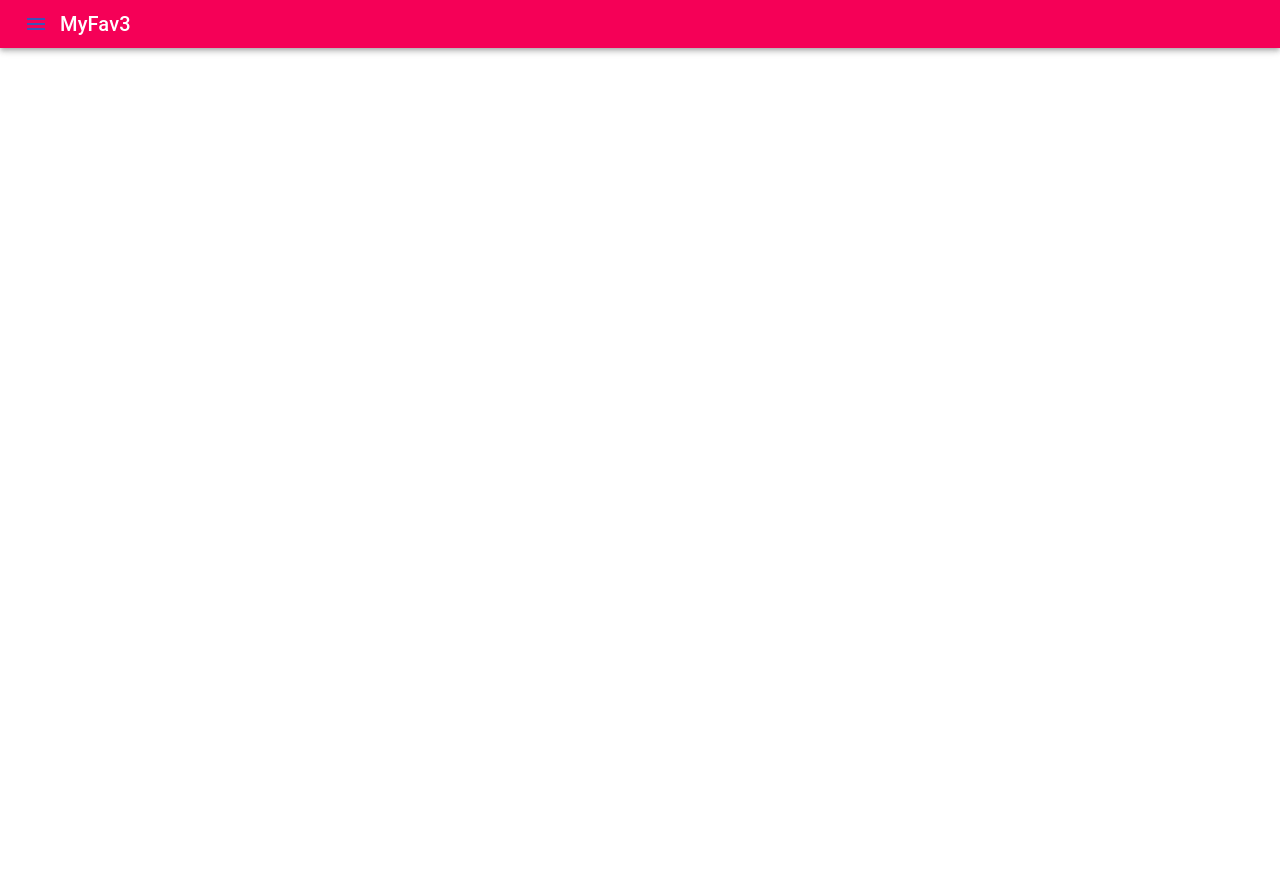
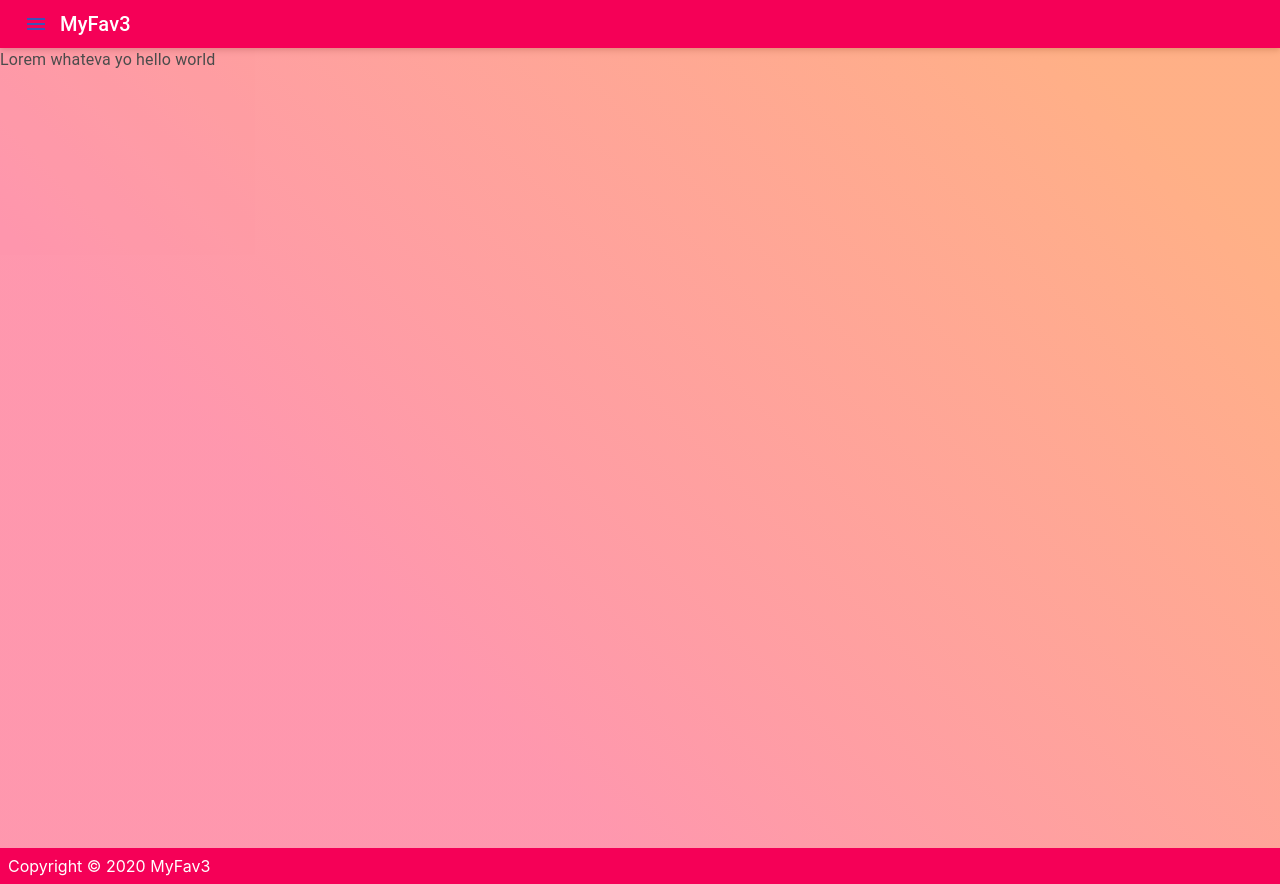
Before and after one commit to KostisPoly/myFav3, a React (Create React App) app in the folder client/: page / in a window 1280 px wide. Before the commit the page ends 800 px from the top, so only its background shows below. Built offline with nearby package versions, Linux system fonts and the light colour scheme.

Commit message:
Footer and landing components

```diff
--- a/client/src/App.js
+++ b/client/src/App.js
@@ -1,11 +1,17 @@
 import React from 'react';
 import './App.css';
 import NavBar from './Components/NavBar';
+import Footer from './Components/Footer';
+import Landing from './Components/Landing';
 
 function App() {
   return (
-    <NavBar />
-  );
+    <div>
+      <NavBar />
+      <Landing />
+      <Footer />
+    </div>
+    );
 }
 
 export default App;
--- /dev/null
+++ b/client/src/Components/Footer.js
@@ -0,0 +1,16 @@
+import React, { Component } from 'react'
+import Box from '@material-ui/core/Box';
+
+class Footer extends Component {
+    render() {
+        return (
+            <div style={{ width: '100%' }}>
+                <Box display="flex" p={1} bgcolor="secondary.main" color="secondary.contrastText">
+                    Copyright &copy; {new Date().getFullYear()} MyFav3
+                </Box>
+            </div>
+        )
+    }
+}
+
+export default Footer;
--- /dev/null
+++ b/client/src/Components/Landing.js
@@ -0,0 +1,22 @@
+import React, { Component } from 'react'
+import Container from '@material-ui/core/Container';
+import Typography from '@material-ui/core/Typography';
+
+class Landing extends Component {
+    render() {
+        return (
+            <div>
+                <Container disableGutters minWidth={1}>
+                    <Typography
+                    style={{ background: 'linear-gradient(45deg, #FE6B8B 30%, #FF8E53 90%)',
+                    height: '100vh',
+                    opacity: '0.7'}}>
+                    Lorem whateva yo hello world
+                    </Typography>
+                </Container>
+            </div>
+        )
+    }
+}
+
+export default Landing;
```
